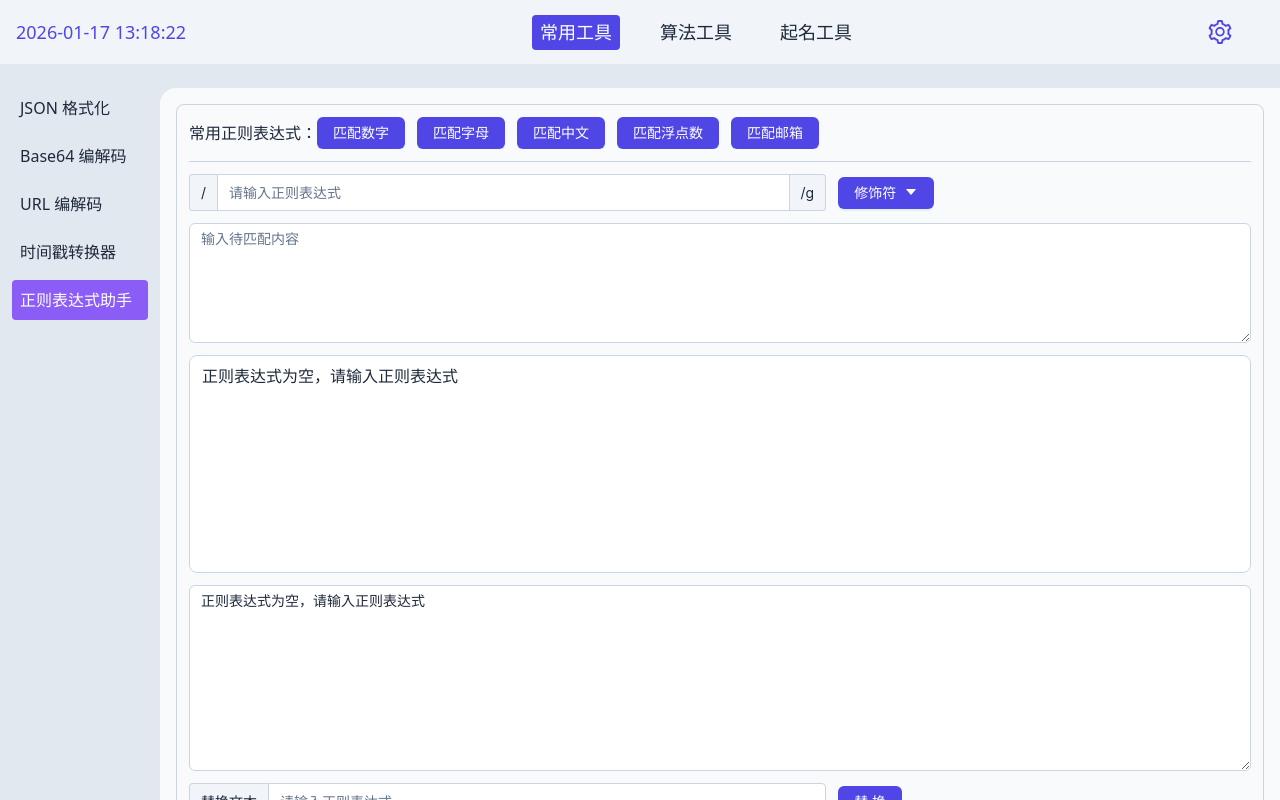
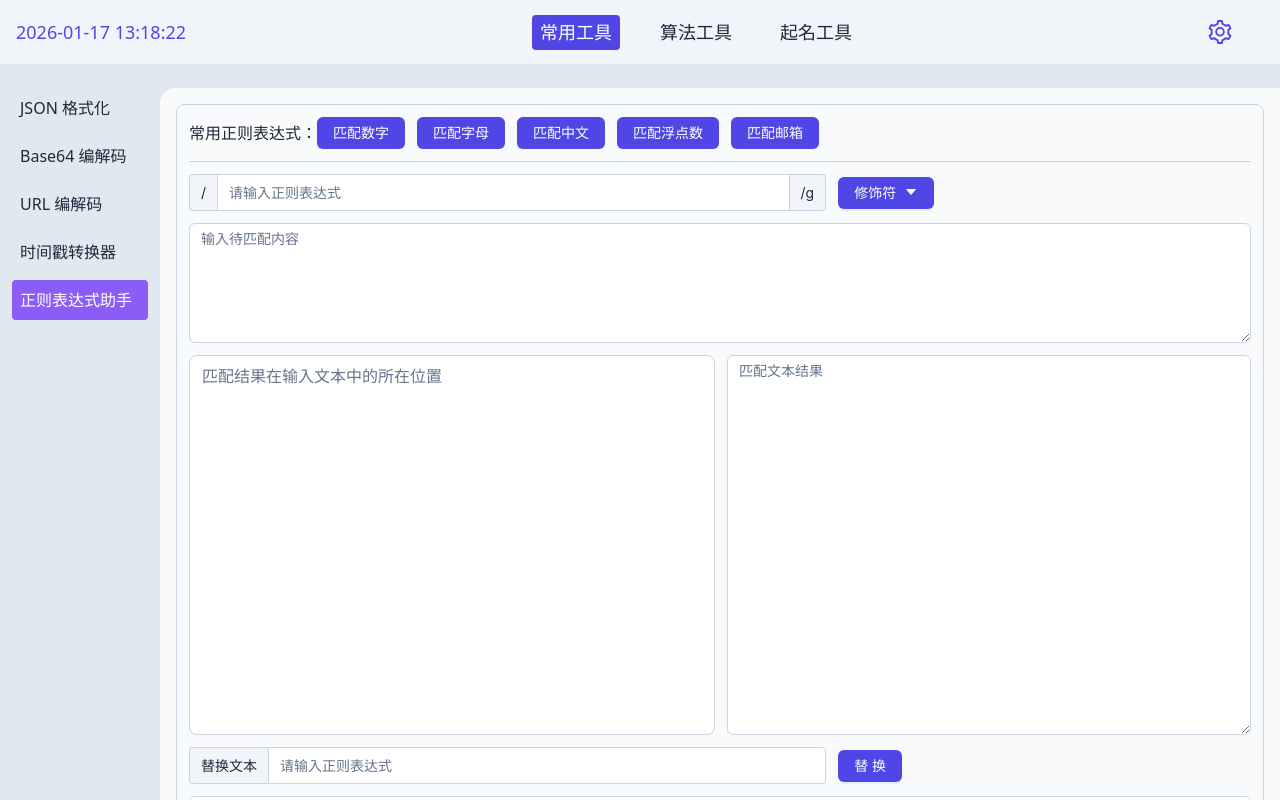
Before and after one commit to the-wind-is-rising-dev/endless-quest, a Vue app: page /common/regex in a window 1280 px wide. Shown: the top 800 px of the page. Built offline with nearby package versions, Linux system fonts and the light colour scheme.

Commit message:
feat(regex): 优化正则表达式页面布局和交互体验
- 移除空正则表达式的错误提示信息
- 调整匹配结果显示区域为左右分栏布局，增加匹配文本结果展示
- 增加替换结果显示区域的高度，从6行调整为12行

```diff
--- a/src/page/common/regex.vue
+++ b/src/page/common/regex.vue
@@ -430,8 +430,6 @@ function escapeHtml(text: string): string {
 function onRegexMatchChange() {
   replaceResult.value = "";
   if (!regex.value || regex.value === "") {
-    matchResult.value = "正则表达式为空，请输入正则表达式";
-    matchTextResult.value = "正则表达式为空，请输入正则表达式";
     return;
   }
   if (!inputContent.value || inputContent.value === "") {
@@ -706,14 +704,17 @@ initialize();
         @change="onRegexMatchChange"
       />
       <!-- 匹配结果 -->
+      <div class="row top-space-md" style="height: 380px">
         <div
-        class="match-result top-space-md"
+          class="match-result auto-fill"
           @keydown="handleKeydown"
           @click="focusResultDiv"
           tabindex="0"
           ref="resultDivRef"
           :style="`${
-          matchResult && matchResult != '' ? '' : 'color: var(--text-tertiary)'
+            matchResult && matchResult != ''
+              ? ''
+              : 'color: var(--text-tertiary)'
           }`"
         >
           <div v-if="!matchResult || matchResult == ''">
@@ -721,14 +722,16 @@ initialize();
           </div>
           <div v-else v-html="matchResult"></div>
         </div>
+        <div style="width: var(--space-md)" />
         <!-- 匹配结果文本信息 -->
         <a-textarea
-        class="top-space-md"
+          class="auto-fill"
           v-model:value="matchTextResult"
-        :rows="8"
           placeholder="匹配文本结果"
           readonly
         />
+      </div>
+
       <!-- 替换文本 -->
       <div class="row column-center top-space-md">
         <a-input
@@ -747,14 +750,10 @@ initialize();
       <a-textarea
         class="top-space-md"
         v-model:value="replaceResult"
-        :rows="6"
+        :rows="12"
         placeholder="替换结果"
         readonly
       />
-      <!-- 常用正则表达式列表 -->
-      <div></div>
-      <!-- 特殊需求表达式 -->
-      <div></div>
     </div>
     <div class="regex-info-body column">
       <div class="title">常用正则表达式</div>
@@ -812,7 +811,6 @@ initialize();
   margin-top: var(--space-md);
 }
 .match-result {
-  height: 200px;
   padding: var(--space-sm) var(--space-md);
   border: 1px solid var(--border-medium);
   border-radius: var(--radius-md);
```
Lines whose indentation alone changed are shown as unchanged.
